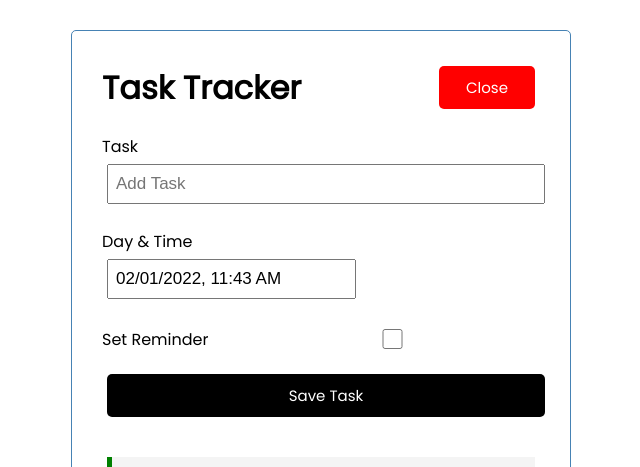
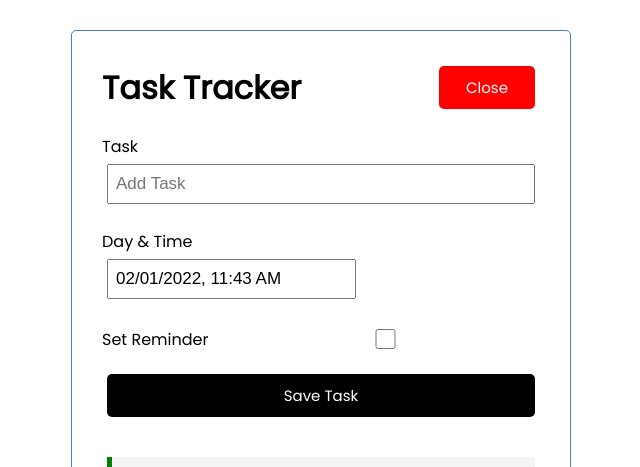
Before and after one commit to tjupiter/react-todo-app, a React (Create React App) app: page / in a window 1280 px wide. Both pictures are taken after a click on the button "Add". Shown: the top 467 px of the page, without its empty margins (319-959 px from the left). Built offline with nearby package versions, Linux system fonts and the light colour scheme.

Commit message:
adjusted animation on AddTask component

```diff
--- a/src/components/AddTask.js
+++ b/src/components/AddTask.js
@@ -52,7 +52,7 @@ const AddTask = ({ onAdd, showAddTask }) => {
             // y:  [-180, -100, -80, -50, -30, 0],
             transition: {
                 duration: .1,
-                type: "tween"
+                type: "spring"
             }
         },
         hidden: {
--- a/src/index.css
+++ b/src/index.css
@@ -78,6 +78,7 @@ body {
 
 .add-form {
   margin-bottom: 40px;
+  padding: 0 10px 0 0;
   transition: all 1s ease-in-out;
 }
 
```
